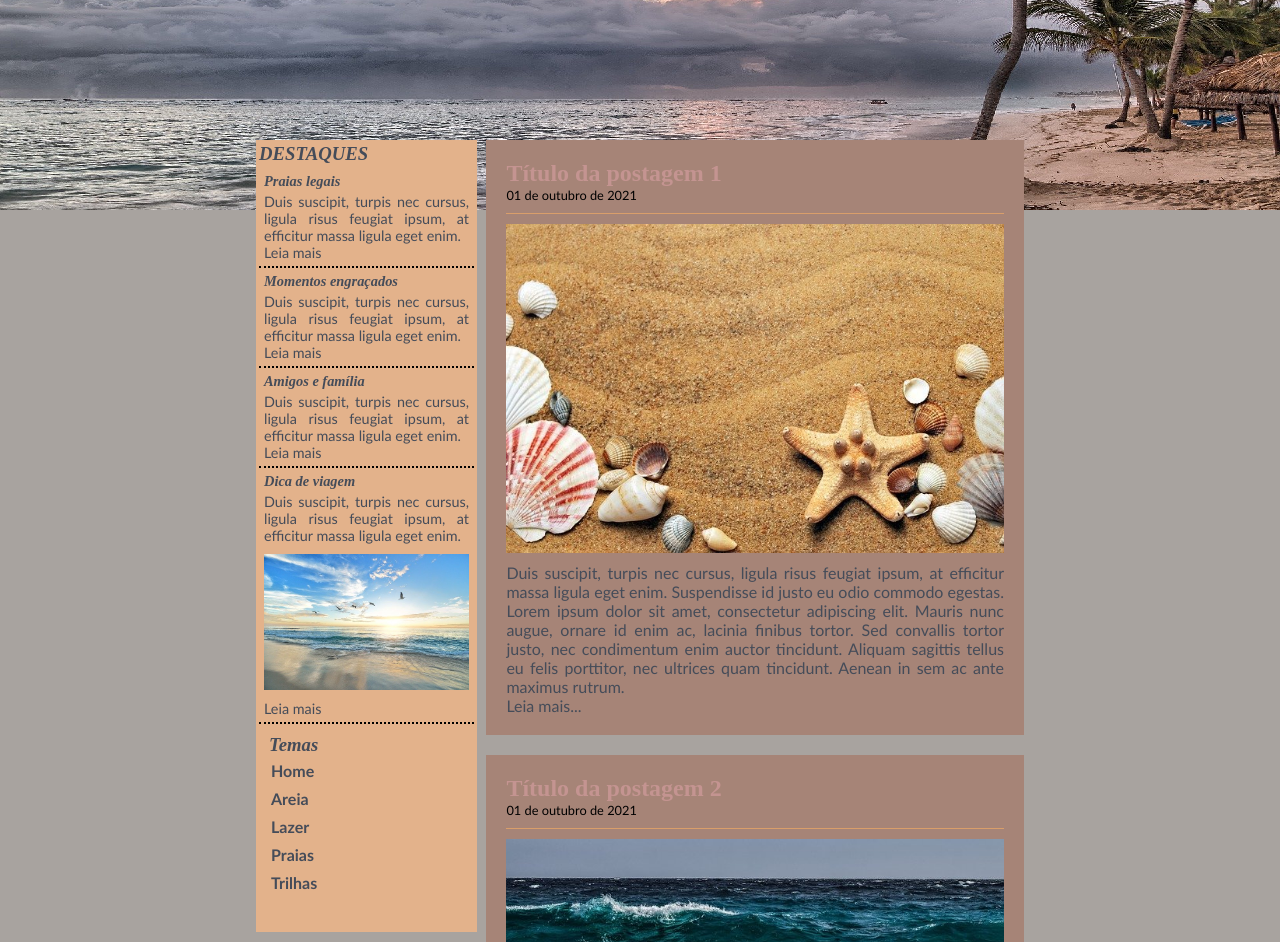
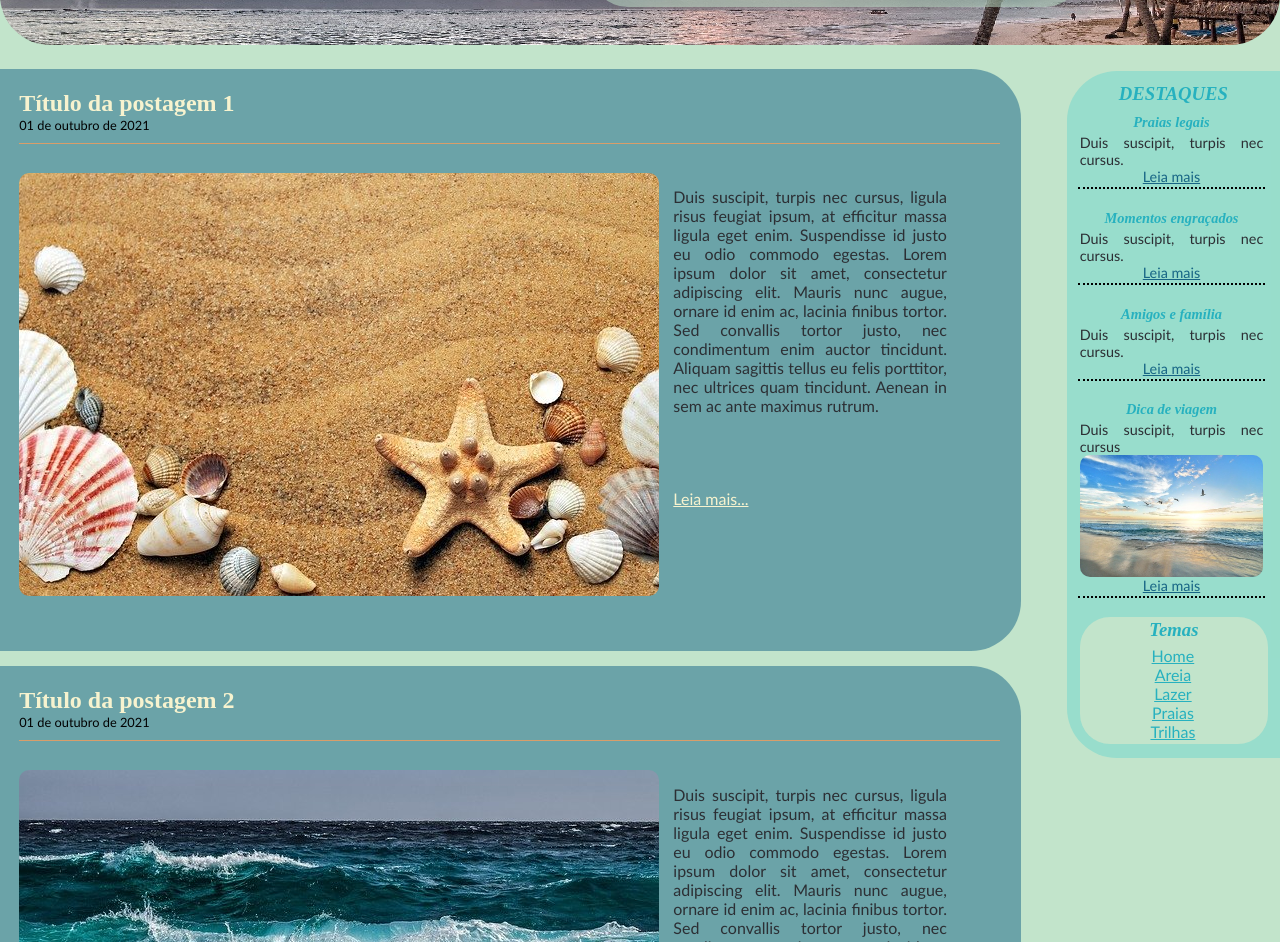
Before and after one commit to KevinVittorazzo/Praiasblog, a plain HTML site: page index.html in a window 1280 px wide. Shown: the part 105-1047 px from the top of the page. Drawn offline with Linux system fonts and the light colour scheme.

Commit message:
Refatoração de código

```diff
--- a/css/estilos.css
+++ b/css/estilos.css
@@ -1,45 +1,58 @@
 *{
+	box-sizing: border-box;
 	padding: 0px;
 	margin: 0px;
 }
+/*Body e classes básicas*/
 body{
-	background-color: #a8a39f;
+	background-color: rgba(194, 228, 203, 1);
 	font-size:  1em;
 	font-family: "Trebuchet MS", Helvetica, sans-serif;
 }
-a {
-   text-decoration: none;
-   color:#454c59;
+.box{
+	margin: 0.5%;
+	padding: 1%;
+
+	height: 100px;
+	width: 10%;
 }
-h2{
-	color: #C49491;
-	font-family: 'Times New Roman', serif;
-}
-h3,h4{
-   color: #454C59;
-   margin-bottom: 3px;
-   font-family: 'Times New Roman', serif;
-   font-style: italic;
-}
-img {
-	max-width: 100%;
-	margin: 10px auto;
-	display: block;
-}
-p{
-   text-align: justify;
-   color: #454C59;
-}
-#area_cabecalho {
+/*Cabeçalho*/
+header{
+	height: 150px;
+	width: 100%;
+	padding: 2%;
+	border-bottom-left-radius: 50px;
+	border-bottom-right-radius: 50px;
+
+
 	Background-position:center;
 	background-image: url(../imagens/praia_banner.png);
 	background-repeat:no-repeat;
-	padding:15px;
-	text-align:center;
-	height:300px;
+
+	display: flex;
+	justify-content:center;
+	align-items: center;
+	text-align:justify;
 }
-#area_logo, #area_menu {
-	padding: 10px;
+.box.logo,.box.menu {
+	padding: 2%;
+	margin: 1%;
+}
+.box.logo{
+	justify-content: left;
+	width: 30%;
+}
+.box.menu{
+	width: 40%;
+	height: 75%;
+
+}
+.menu{
+	display: flex;
+	justify-content: space-between;
+
+	border-radius: 50px;
+	background-color: rgba(194, 228, 203, 0.5);
 }
 #cor_logo{
 	color: #454c59;
@@ -53,50 +66,37 @@ p{
 	text-decoration: underline;
 	background-color: #454C59;
 }
-#area_principal {
-	width: 60%;/* definindo a largura padrão*/
-	margin: 0px auto;
-	padding: 15px;
+
+/*Principal*/
+main{
+	display: flex;
+	justify-content: space-around;
+	width: 100%;
 }
-#area_postagens, #area_lateral {
-	margin-top: -100px;
+.box.postagens_area{
+	width: 100%;
+	height: 100%;
 }
-#area_postagens{
-	width: 70%;
-	float: right;
+.box.postagem{
+	width: 100%;
+	height: auto;
+	padding: 2%;
+	margin-bottom: 15px;
+	margin-left: -2%;
+	background-color : rgba(23, 101, 133, 0.5);
+	border-top-right-radius: 50px;
+	border-bottom-right-radius: 50px;
 }
-#area_lateral{
-	width: 28%;
-	padding: 3px;
-	float: left;
-	background-color: #E3B28B;
+.box.postagem.txt{
+	display: flex;
 }
-#area_rodape{
-	background-color: #454C59;
-	color:#f2f2f2;
-	clear: both;
-	text-align: center;
-	padding: 15px;
+.box.txt{
+	width: 100%;
+	height: auto;
+	background-color : rgba(0,0,0,0);
+	display: grid;
 }
-#menu_lateral a{
-	color: #454C59;
-	font-weight: bold;
-	padding: 2px;
-	margin-bottom: 5px;
-	display: inline-block;
-}
-#menu_lateral a:hover{
-	display: block;
-	background-color: #C49491;
-	color: #F2E0D0;
-	padding: 5px;
-	margin-bottom: 5px;
-}
-.postagem{
-	padding: 20px;
-	margin-bottom: 20px;
-	background-color : #A68477;
-}
+
 .data_postagem {
 	font-size: 0.8em;
 	border-bottom: 1px solid #d99e6a;
@@ -104,14 +104,102 @@ p{
 	padding-bottom: 10px;
 	display: block;
 }
-.postagem_lateral{
-   font-size: 0.9em;
-   padding: 5px;
-   border-bottom: 2px dotted #000;
+
+.box.lateral{
+	width: 20%;
+	height: max-content;
+
+	margin-top: 2%;
+	margin-right: 0%;
+	border-bottom-left-radius: 50px;
+	border-top-left-radius: 50px;
+
+	display: grid;
+	justify-items: center;
+
+	background-color: rgba(54, 206, 204, 0.3);
 }
-.conteudo_lateral{
-	background:  #E3B28B;
-   padding: 10px;
-   margin-bottom: 20px;
-   margin-left: 0px;
+.box.postagem.lateral{
+	font-size: 0.9em;
+	padding: 2px;
+	border-radius: 0px;
+	border-bottom: 2px dotted #000;
+	width: 100%;
+	background-color:rgba(194, 228, 203, 0);
 }
+.box.conteudo.lateral{
+	width: 100%;
+
+	border-radius: 30px;
+	background:  rgba(194, 228, 203, 1);
+
+	display: grid;
+	justify-items: center;
+	justify-content: center;
+}
+.box.menu.lateral{
+	width: 100%;
+	background-color: rgba(194, 228, 203, 0.0);
+}
+/*-------*/
+/*Rodapé*/
+footer{
+	background-color: #454C59;
+	color:#f2f2f2;
+	clear: both;
+	text-align: center;
+	padding: 15px;
+	margin-top: 15px;
+}
+/*---------*/
+/*Tags*/
+a {
+   text-decoration:underline;
+   color: #f7f3cf;
+}
+a:hover{
+	max-width: fit-content;
+	max-height: fit-content;
+	display: block;
+	background-color: #176585;
+	color: #c2e4cb;
+	border-radius: 10px;
+}
+h2{
+	color: #f7f3cf;
+	font-family: 'Times New Roman', serif;
+}
+h3,h4{
+   color: #27b1bf;
+   margin-bottom: 3px;
+   font-family: 'Times New Roman', serif;
+   font-style: italic;
+}
+img {
+	max-width: 100%;
+	display: block;
+}
+.img_postagem{
+	border-radius: 10px;
+}
+
+p{
+   text-align: justify;
+   color: #2c2f34;
+}
+
+/*Fontes e modificadores*/
+	/*Cores*/
+	/*Background--colors*/
+	.bg--color1{ background-color: #f7f3cf; }
+	.bg--color2{ background-color: #c2e4cb; }
+	.bg--color3{ background-color: #36cecc; }
+	.bg--color4{ background-color: #27b1bf; }
+	.bg--color5{ background-color: #176585; }
+
+	/*Text--colors*/
+	.txt--color1{ color: #f7f3cf; }
+	.txt--color2{ color: #c2e4cb; }
+	.txt--color3{ color: #36cecc; }
+	.txt--color4{ color: #27b1bf; }
+	.txt--color5{ color: #176585; }
--- a/index.html
+++ b/index.html
@@ -6,110 +6,127 @@
 	<link rel="stylesheet" type="text/css" href="css/estilos.css">
 </head>
 <body>
-	<div><!--Geral-->
-		<div id="area_cabecalho"><!--cabeçalho-->
-			<div id="area_logo"><!--logo-->
-				<h1 id="cor_logo">PRAIAS<span style="color:#f2f2f2;">Blog</span></h1>
+	<header>
+		<div class="box logo"><!--logo-->
+			<h1 class="txt--color4">PRAIAS<span class="txt--color2">Blog</span></h1>
 		</div>
-			<div id="area_menu"><!--menu-->
-				<a href="index.html">Home</a>
-				<a href="areia.html">Areia</a>
-				<a href="lazer.html">Lazer</a>
-				<a href="praias.html">Praias</a>
-				<a href="trilhas.html">Trilhas</a>
+		<div class="box menu"><!--menu-->
+			<h2><a href="index.html">Home</a></h2>
+			<h2><a href="areia.html">Areia</a></h2>
+			<h2><a href="lazer.html">Lazer</a></h2>
+			<h2><a href="praias.html">Praias</a></h2>
+			<h2><a href="trilhas.html">Trilhas</a></h2>
 		</div>
-		</div>
-		<div id="area_principal"><!--principal-->
-			<div id="area_postagens"><!--postagens principais-->
+	</header>
+	<main><!--Geral-->
+		<div class="box postagens_area"><!--postagens principais-->
 			<!--postagem 1-->
-				<div class="postagem">
+			<div class="box postagem">
     			<h2>Título da postagem 1</h2>
         		<span class="data_postagem">01 de outubro de 2021</span>
-        			<img src="imagens/conchas_mar.jpg">
-        			<p>
-						Duis suscipit, turpis nec cursus, ligula risus feugiat ipsum, at efficitur massa ligula eget enim. Suspendisse id justo eu odio commodo egestas. Lorem ipsum dolor sit amet, consectetur adipiscing elit. Mauris nunc augue, ornare id enim ac, lacinia finibus tortor. Sed convallis tortor justo, nec condimentum enim auctor tincidunt. Aliquam sagittis tellus eu felis porttitor, nec ultrices quam tincidunt. Aenean in sem ac ante maximus rutrum.
-        			</p>
-        			<a href="#">Leia mais...</a>
-    			</div>
-    			<!--postagem 2-->
-    			<div class="postagem">
-        			<h2>Título da postagem 2</h2>
-        			<span class="data_postagem">01 de outubro de 2021</span>
-        			<img src="imagens/mar.jpg">
-        			<p>
-						Duis suscipit, turpis nec cursus, ligula risus feugiat ipsum, at efficitur massa ligula eget enim. Suspendisse id justo eu odio commodo egestas. Lorem ipsum dolor sit amet, consectetur adipiscing elit. Mauris nunc augue, ornare id enim ac, lacinia finibus tortor. Sed convallis tortor justo, nec condimentum enim auctor tincidunt. Aliquam sagittis tellus eu felis porttitor, nec ultrices quam tincidunt. Aenean in sem ac ante maximus rutrum.
-        			</p>
-        			<a href="#">Leia mais...</a>
-    			</div>
-    			<!--postagem 3-->
-    			<div class="postagem">
-        			<h2>Título da postagem 3</h2>
-        			<span class="data_postagem">01 de outubro de 2021</span>
-        			<img src="imagens/palmeiras.jpg">
-        			<p>
-						Duis suscipit, turpis nec cursus, ligula risus feugiat ipsum, at efficitur massa ligula eget enim. Suspendisse id justo eu odio commodo egestas. Lorem ipsum dolor sit amet, consectetur adipiscing elit. Mauris nunc augue, ornare id enim ac, lacinia finibus tortor. Sed convallis tortor justo, nec condimentum enim auctor tincidunt. Aliquam sagittis tellus eu felis porttitor, nec ultrices quam tincidunt. Aenean in sem ac ante maximus rutrum.
-        			</p>
-        			<a href="#">Leia mais...</a>
-    			</div>
-    			<!--postagem 4-->
-    			<div class="postagem">
-        			<h2>Título da postagem 4</h2>
-        			<span class="data_postagem">01 de outubro de 2021</span>
-        			<img src="imagens/familia_praia.jpg">
+				<div class="box postagem txt">
+        			<img class="img_postagem" src="imagens/conchas_mar.jpg">
+					<div class="box txt">
         				<p>
 							Duis suscipit, turpis nec cursus, ligula risus feugiat ipsum, at efficitur massa ligula eget enim. Suspendisse id justo eu odio commodo egestas. Lorem ipsum dolor sit amet, consectetur adipiscing elit. Mauris nunc augue, ornare id enim ac, lacinia finibus tortor. Sed convallis tortor justo, nec condimentum enim auctor tincidunt. Aliquam sagittis tellus eu felis porttitor, nec ultrices quam tincidunt. Aenean in sem ac ante maximus rutrum.
     					</p>
 						<a href="#">Leia mais...</a>
 					</div>
 				</div>
-			<div id="area_lateral"><!--postagens laterais-->
-				<h3>DESTAQUES</h3>
-				<div class="postagem_lateral">
-					<h4>Praias legais</h4>
+    		</div>
+    		<!--postagem 2-->
+			<div class="box postagem">
+    			<h2>Título da postagem 2</h2>
+        		<span class="data_postagem">01 de outubro de 2021</span>
+				<div class="box postagem txt">
+					<img class="img_postagem" src="imagens/mar.jpg">
+        			<div class="box txt">
 						<p>
-						Duis suscipit, turpis nec cursus, ligula risus feugiat ipsum, at efficitur massa ligula eget enim.
+							Duis suscipit, turpis nec cursus, ligula risus feugiat ipsum, at efficitur massa ligula eget enim. Suspendisse id justo eu odio commodo egestas. Lorem ipsum dolor sit amet, consectetur adipiscing elit. Mauris nunc augue, ornare id enim ac, lacinia finibus tortor. Sed convallis tortor justo, nec condimentum enim auctor tincidunt. Aliquam sagittis tellus eu felis porttitor, nec ultrices quam tincidunt. Aenean in sem ac ante maximus rutrum.
     					</p>
-					<a href="/">Leia mais</a>
+    					<a href="#">Leia mais...</a>
 					</div>
-				<div class="postagem_lateral">
-					<h4>Momentos engraçados</h4>
+				</div>
+    		</div>
+    		<!--postagem 3-->
+			<div class="box postagem">
+    			<h2>Título da postagem 3</h2>
+        		<span class="data_postagem">01 de outubro de 2021</span>
+        		<div class="box postagem txt">
+					<img class="img_postagem" src="imagens/palmeiras.jpg">
+					<div class="box txt">
 						<p>
-						Duis suscipit, turpis nec cursus, ligula risus feugiat ipsum, at efficitur massa ligula eget enim.
+						Duis suscipit, turpis nec cursus, ligula risus feugiat ipsum, at efficitur massa ligula eget enim. Suspendisse id justo eu odio commodo egestas. Lorem ipsum dolor sit amet, consectetur adipiscing elit. Mauris nunc augue, ornare id enim ac, lacinia finibus tortor. Sed convallis tortor justo, nec condimentum enim auctor tincidunt. Aliquam sagittis tellus eu felis porttitor, nec ultrices quam tincidunt. Aenean in sem ac ante maximus rutrum.
     					</p>
-					<a href="/">Leia mais</a>
+		    			<a href="#">Leia mais...</a>
 					</div>
-				<div class="postagem_lateral">
-					<h4>Amigos e família</h4>
+				</div>
+    		</div>
+    		<!--postagem 4-->
+			<div class="box postagem">
+    			<h2>Título da postagem 4</h2>
+        		<span class="data_postagem">01 de outubro de 2021</span>
+        		<div class="box postagem txt">
+					<img class="img_postagem" src="imagens/familia_praia.jpg">
+        			<div class="box txt">
 						<p>
-						Duis suscipit, turpis nec cursus, ligula risus feugiat ipsum, at efficitur massa ligula eget enim.
+							Duis suscipit, turpis nec cursus, ligula risus feugiat ipsum, at efficitur massa ligula eget enim. Suspendisse id justo eu odio commodo egestas. Lorem ipsum dolor sit amet, consectetur adipiscing elit. Mauris nunc augue, ornare id enim ac, lacinia finibus tortor. Sed convallis tortor justo, nec condimentum enim auctor tincidunt. Aliquam sagittis tellus eu felis porttitor, nec ultrices quam tincidunt. Aenean in sem ac ante maximus rutrum.
     					</p>
-					<a href="/">Leia mais</a>
-				</div>
-				<div class="postagem_lateral">
-					<h4>Dica de viagem</h4>
-					<p>
-						Duis suscipit, turpis nec cursus, ligula risus feugiat ipsum, at efficitur massa ligula eget enim.
-					</p>
-					<img src="imagens/praia_passaros.jpg">
-					<a href="/">Leia mais</a>
-				</div>
-				<div class="conteudo_lateral">
-					<h3>Temas</h3>
-					<div id="menu_lateral">
-						<p><a href="#">Home</a></p>
-						<p><a href="#">Areia</a></p>
-						<p><a href="#">Lazer</a></p>
-						<p><a href="#">Praias</a></p>
-						<p><a href="#">Trilhas</a></p>
+						<a href="#">Leia mais...</a>
 					</div>
 				</div>
 			</div>
 		</div>
-		<div id="area_rodape"><!--rodapé-->
+		<div class="box lateral"><!--postagens laterais-->
+			<h3>DESTAQUES</h3>
+			<div class="box postagem lateral">
+				<h4>Praias legais</h4>
+				<p>
+					Duis suscipit, turpis nec cursus.
+				</p>
+				<a class="txt--color5" href="/">Leia mais</a>
+			</div>
+			<div class="box postagem lateral">
+				<h4>Momentos engraçados</h4>
+				<p>
+					Duis suscipit, turpis nec cursus.
+				</p>
+				<a class="txt--color5" href="/">Leia mais</a>
+			</div>
+			<div class="box postagem lateral">
+				<h4>Amigos e família</h4>
+				<p>
+					Duis suscipit, turpis nec cursus.
+				</p>
+				<a class="txt--color5" href="/">Leia mais</a>
+			</div>
+			<div class="box postagem lateral">
+				<h4>Dica de viagem</h4>
+				<p>
+					Duis suscipit, turpis nec cursus
+				</p>
+				<div>
+					<img class="img_postagem" src="imagens/praia_passaros.jpg">
+				</div>
+				<a class="txt--color5" href="/">Leia mais</a>
+			</div>
+			<div class="box conteudo lateral">
+				<h3>Temas</h3>
+				<div class="box menu lateral">
+					<p><a class="txt--color4" href="#">Home</a></p>
+					<p><a class="txt--color4" href="#">Areia</a></p>
+					<p><a class="txt--color4" href="#">Lazer</a></p>
+					<p><a class="txt--color4" href="#">Praias</a></p>
+					<p><a class="txt--color4" href="#">Trilhas</a></p>
+				</div>
+			</div>
+		</div>
+	</main>
+	<footer>
+		<div><!--rodapé-->
 			&copy; TODOS OS DIREITOS RESERVADOS<br>
 			<h5>Kevin dos Santos Vittorazzo - Turma B 1º Informática - IDF/2021
 		</div>
-	</div>
-
+	</footer>
 </body>
 </html>
```
Lines whose indentation alone changed are shown as unchanged.
